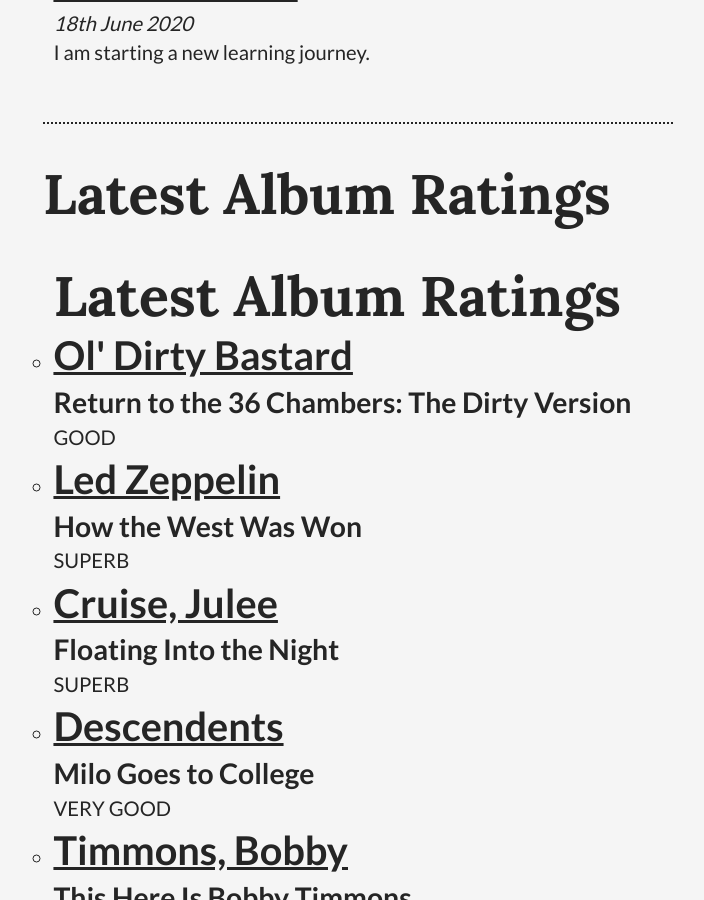
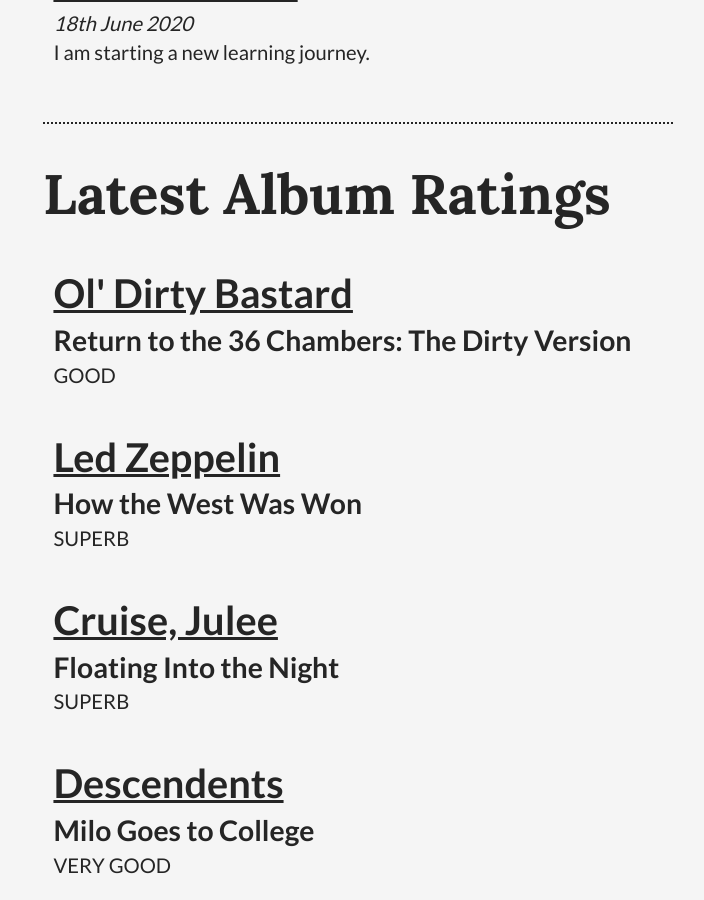
Before and after one commit to thomaswoodcock/thomaswoodcock.github.io, a Jekyll site: the page built from index.html, in a window 1280 px wide and 900 px high, scrolled down 681 px. Shown: the whole window, without its empty margins (282-986 px from the left). Built offline with Jekyll 4.4.1, drawn with Linux system fonts in a browser that asks for light colours.

Commit message:
Fixes homepage

```diff
--- a/index.html
+++ b/index.html
@@ -10,11 +10,7 @@
     {% include containers/latest-diary-entries.html %}
   </article>
   <article class="content-section">
-    <h2>Latest Album Ratings</h2>
-    {% assign albums = site.data.albums | reverse %}
-    <ul>
-      {% include containers/latest-album-ratings.html %}
-    </ul>
+    {% include containers/latest-album-ratings.html %}
   </article>
   <article class="content-section">
     <h2>Latest Film Ratings</h2>
```
